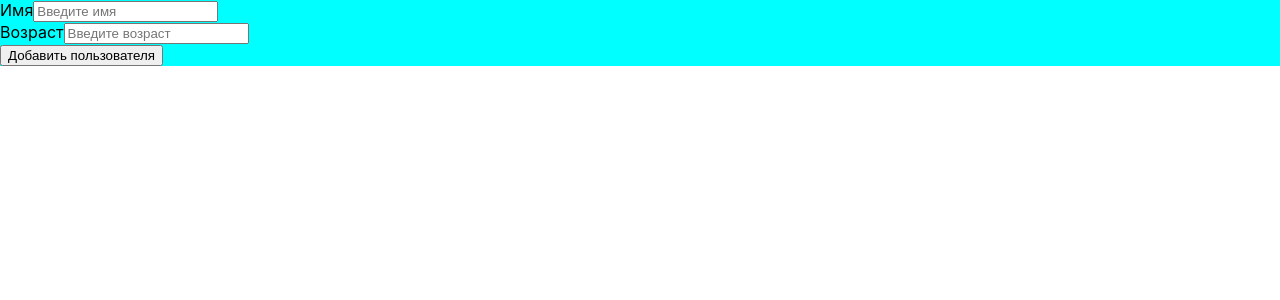
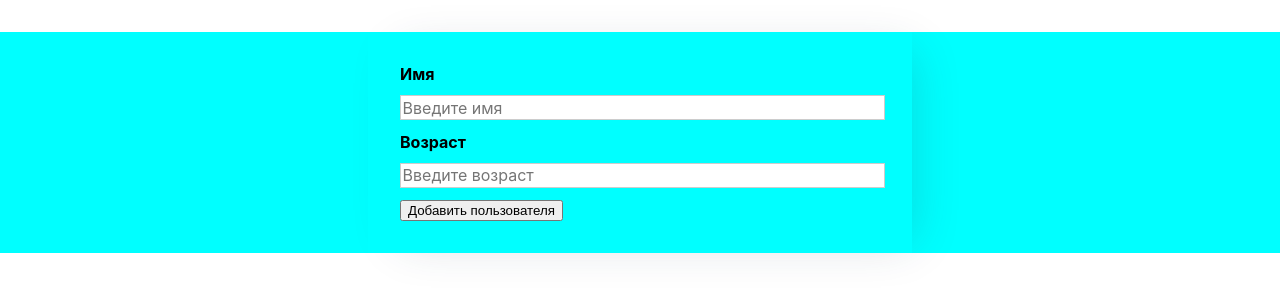
Before and after one commit to Holman52/LearnReact, a React (Create React App) app: page / in a window 1280 px wide. Shown: the top 300 px of the page. Built offline with nearby package versions, Linux system fonts and the light colour scheme.

Commit message:
исправил баг + стилизовал форму

```diff
--- a/src/App.jsx
+++ b/src/App.jsx
@@ -6,8 +6,15 @@
 
 function App() {
 
+  const InitialUser = [
+    // {
+    //   id:1,
+    //   Name: 'Ivan',
+    //   Age: 18,
+    // }
+  ]
 
-  const [User, setUsers] = useState()
+  const [User, setUsers] = useState(InitialUser)
 
   const AddUserHandler = (data) =>{
     setUsers((prevUser) => {
--- a/src/components/Forma/FormaBlock.jsx
+++ b/src/components/Forma/FormaBlock.jsx
@@ -1,4 +1,5 @@
-import './FormaBlock.css'
+import styles from './FormaBlock.module.css'
+import Card from '../Ui/Card';
 import React, {useState} from 'react';
 
 const FormaBlock = (props) => {
@@ -24,25 +25,21 @@
         Name: InputName
      }
     props.onSaveData(data)
+    console.log(data)
  }
 
-
     return (
-        <div className='Forma-User'>
+        <Card className={styles.input}>
             <form onSubmit={SubmitHandler}>
-                <div className='User-Name'>
                     <label>Имя</label>
                     <input type='text' placeholder='Введите имя'
                      onChange={NameChangeHandler}></input>
-                </div>
-                <div className='User-age'>
                     <label>Возраст</label>
                     <input type='number' placeholder='Введите возраст'
                      onChange={AgeChangeHandler}></input>
-                </div>
                 <button type='submit'>Добавить пользователя</button>
             </form>
-        </div>
+        </Card>
     )
 }
 
--- /dev/null
+++ b/src/components/Forma/FormaBlock.module.css
@@ -0,0 +1,26 @@
+.input {
+    margin: 2rem auto;
+    padding: 2rem;
+    width: 90%;
+    max-width: 30rem;
+  }
+
+  .input label {
+    display: block;
+    font-weight: bold;
+    margin-bottom: 0.7rem;
+  }
+
+  .input input {
+    font: inherit;
+    display: block;
+    width: 100%;
+    border: 1px solid #ccc;
+    padding: 0.1rem;
+    margin-bottom: 0.7rem;
+  }
+
+  .input input:focus {
+    outline: none;
+    border-color: #074ea0;
+  }
--- /dev/null
+++ b/src/components/Ui/Card.jsx
@@ -0,0 +1,9 @@
+import styles from './Card.module.css'
+
+const Card = (props) =>{
+    return <div className={`${styles.card} ${props.className}`} >
+                {props.children}
+           </div>
+}
+
+export default Card
--- /dev/null
+++ b/src/components/Ui/Card.module.css
@@ -0,0 +1,5 @@
+.card{
+    -webkit-box-shadow: 16px 4px 46px -17px rgba(34, 60, 80, 0.2);
+    -moz-box-shadow: 16px 4px 46px -17px rgba(34, 60, 80, 0.2);
+    box-shadow: 16px 4px 46px -17px rgba(34, 60, 80, 0.2);
+}
--- a/src/components/Ui/UserItem.jsx
+++ b/src/components/Ui/UserItem.jsx
@@ -1,4 +1,3 @@
-import './UserItem.css'
 
 
 const UserItem = (props) => {
```
Also changed, not shown: src/components/Forma/FormaBlock.css (deleted).
